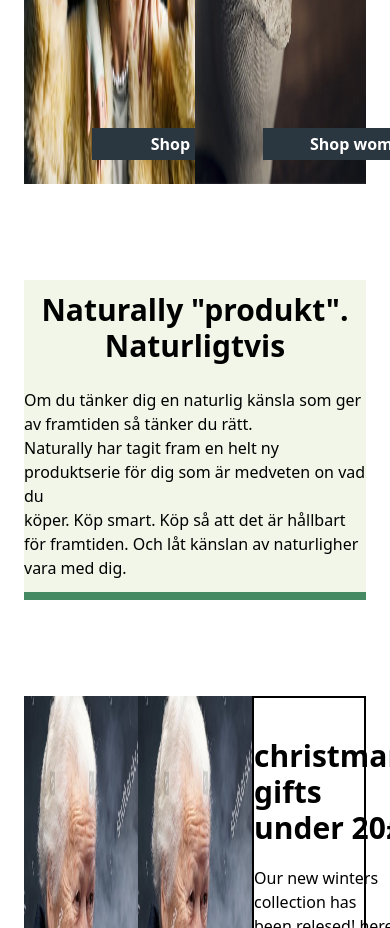
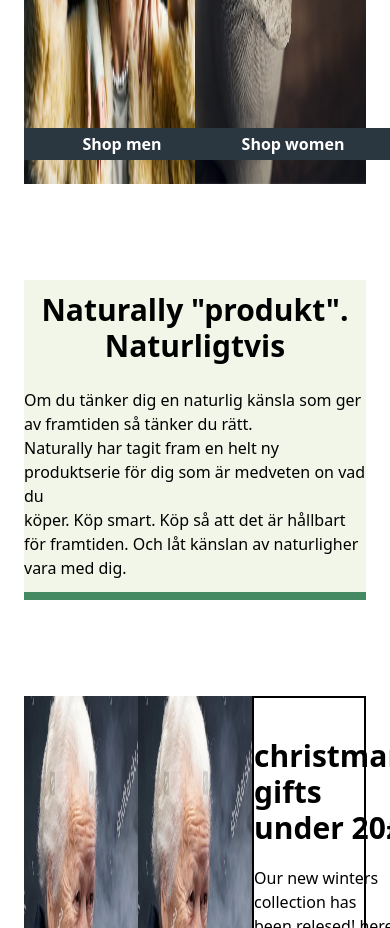
Before and after one commit to styrbjorn-n/Naturally, a website: page src/index.html in a window 390 px wide. Shown: the part 1740-2668 px from the top of the page. Drawn offline with Linux system fonts and the light colour scheme.

Commit message:
minor changes to make it more responsive

```diff
--- a/src/index.html
+++ b/src/index.html
@@ -8,7 +8,7 @@
     <script src="https://kit.fontawesome.com/e4c73d7c79.js" crossorigin="anonymous"></script>
     <title>Naturally</title>
 </head>
-<body class="bg-indigo-900 ">
+<body class="bg-white">
     <div class="grid grid-cols-1 w-screen">
         <main class=" px-6 place-self-center bg-white" >
             <header class="text-xl pt-2 place-content-between">
@@ -66,11 +66,15 @@
                         </div>
                         <div class="larg_img flex justify-center pt-24">
                             <div class="relative">
-                                <button class="w-xxl h-fit py-1 font-bold bg-primary text-white absolute bottom-6 left-[40%]">Shop men</button>
+                                <div class="absolute bottom-6 left-0 right-0 mx-auto grid place-items-center">
+                                    <button class="w-xxl h-fit py-1 font-bold bg-primary text-white">Shop men</button>
+                                </div>
                                 <img class="w-[618px] h-[618px] " src="../d5e2e74a14e34e7b900df44085d4e5f30d7b9eff.photos.jpg" alt="">
                             </div>
                             <div class="relative">
-                                <button class="w-xxl h-fit py-1 font-bold bg-primary text-white absolute bottom-6 left-[40%]">Shop women</button>
+                                <div class="absolute bottom-6 left-0 right-0 mx-auto grid place-items-center">
+                                    <button class="w-xxl h-fit py-1 font-bold bg-primary text-white">Shop women</button>
+                                </div>
                                 <img class="w-[618px] h-[618px]" src="../funny-weird-wtf-stock-photos-28-5a3a5b135f099__700-603e8e17800ae__700.jpg" alt="">
                             </div>
                         </div>
```
Also changed, not shown: public/styles.css.
